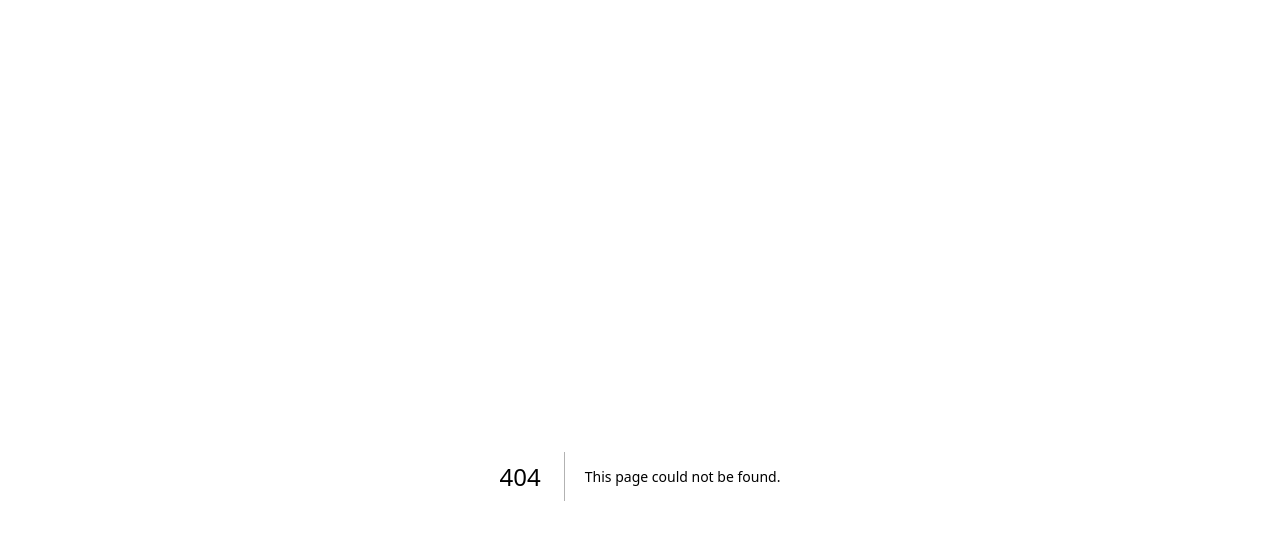
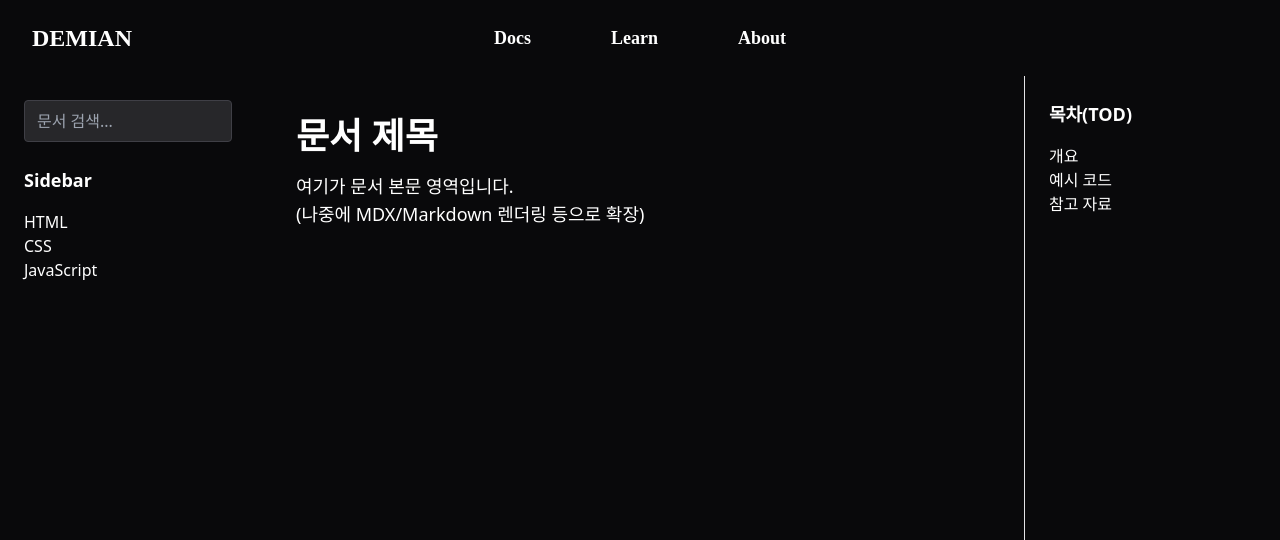
Before and after one commit to Aprasaks/my-knowledge, a Next.js app: page /docs in a window 1280 px wide. Before the commit this address had no page. Shown: the top 540 px of the page. Built offline with nearby package versions, Linux system fonts and the light colour scheme; a web font is replaced by a local one.

Commit message:
docs: 기본 레이아웃(3분할) 구조 구현

```diff
--- /dev/null
+++ b/src/app/docs/page.tsx
@@ -0,0 +1,40 @@
+// src/app/docs/page.tsx
+export default function DocsPage() {
+    return (
+        <main className="min-h-screen flex ">
+        {/* 사이드바 */}
+        <aside className="w-64 p-6">
+        {/* 사이드바 검색 */}
+        <input
+            className="w-full px-3 py-2 mb-6 rounded border border-zinc-700 bg-zinc-800 text-base outline-none focus:ring-2 focus:ring-blue-400"
+            placeholder="문서 검색..."
+        />
+        {/* 카테고리/목록 */}
+        <h2 className="font-bold text-lg mb-4">Sidebar</h2>
+        <ul>
+            <li>HTML</li>
+            <li>CSS</li>
+            <li>JavaScript</li>
+            {/* ... */}
+        </ul>
+        </aside>
+        {/* 메인 콘텐츠 */}
+        <section className="flex-1 p-10">
+          <h1 className="text-4xl font-bold mb-4">문서 제목</h1>
+          <p className=" text-lg">
+            여기가 문서 본문 영역입니다.<br />
+            (나중에 MDX/Markdown 렌더링 등으로 확장)
+          </p>
+        </section>
+        {/* 오른쪽 목차 */}
+        <nav className="w-64 p-6 border-l border-zinc-200">
+          <h2 className="font-bold text-lg mb-4">목차(TOD)</h2>
+          <ul>
+            <li>개요</li>
+            <li>예시 코드</li>
+            <li>참고 자료</li>
+          </ul>
+        </nav>
+      </main>
+    );
+  }
--- a/src/app/layout.tsx
+++ b/src/app/layout.tsx
@@ -4,7 +4,7 @@ import Navbar from "../components/Navbar";
 export default function RootLayout({ children }: { children: React.ReactNode }) {
   return (
     <html lang="ko">
-      <body>
+      <body className="bg-zinc-950 text-white">
         <Navbar />
         {children}
       </body>
```
